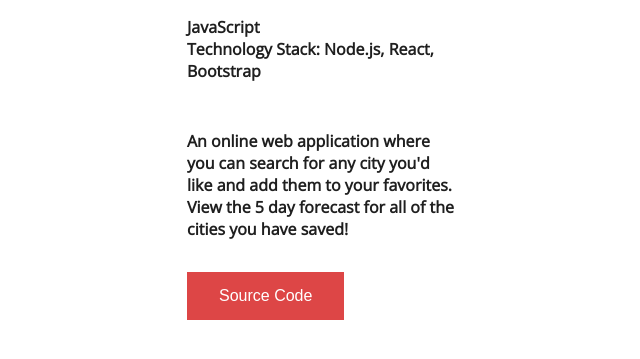
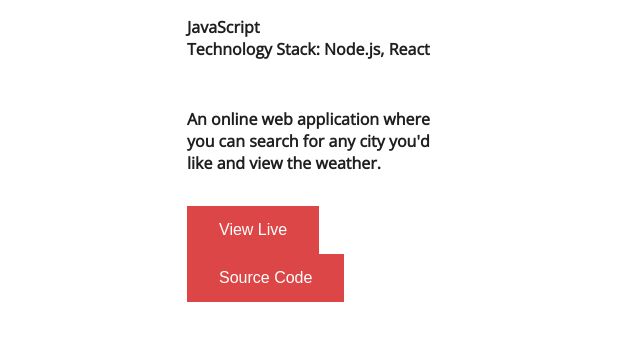
Before and after one commit to kelalm/kelalm.github.io, a plain HTML site: page index.html in a window 1280 px wide. Shown: the part 441-800 px from the top of the page, without its empty margins (5-645 px from the left). Drawn offline with nearby package versions, Linux system fonts and the light colour scheme.

Commit message:
Added forecast project image and link

```diff
--- a/index.html
+++ b/index.html
@@ -52,13 +52,13 @@
   <div class="portfolioStream" id="topGap">
 
     <div class="information">
-        <a class="titleLinks" href="#"><h1>Forecast</h1></a>
+        <a class="titleLinks" href="https://www.kelvinalmonte.com/forecast"><h1>Forecast</h1></a>
         <hr class="infohr">
-        <h3>JavaScript<br/> Technology Stack: Node.js, React, Bootstrap</h3>
-        <h3>An online web application where you can search for any city you'd like and add them to your favorites. View the 5 day forecast for all of the cities you have saved!</h3>
-        <!-- <a href="https://www.kelvinalmonte.com/budget">
+        <h3>JavaScript<br/> Technology Stack: Node.js, React</h3>
+        <h3>An online web application where you can search for any city you'd like and view the weather.</h3>
+        <a href="https://www.kelvinalmonte.com/forecast">
             <button>View Live</button>
-        </a> -->
+        </a>
         <a href="https://www.github.com/kelalm/forecast">
             <button>Source Code</button>
         </a>
```
Also changed, not shown: 1 other file.
